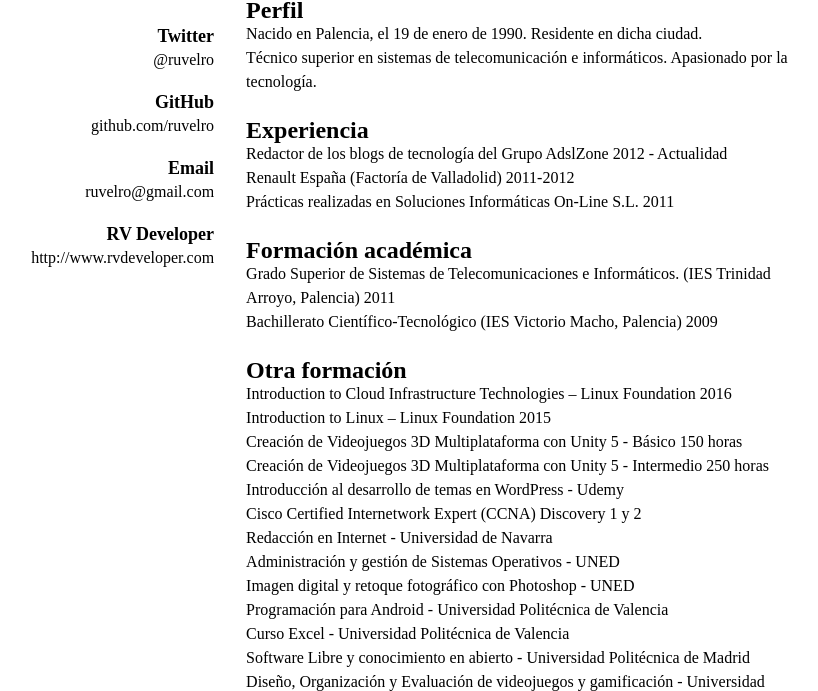
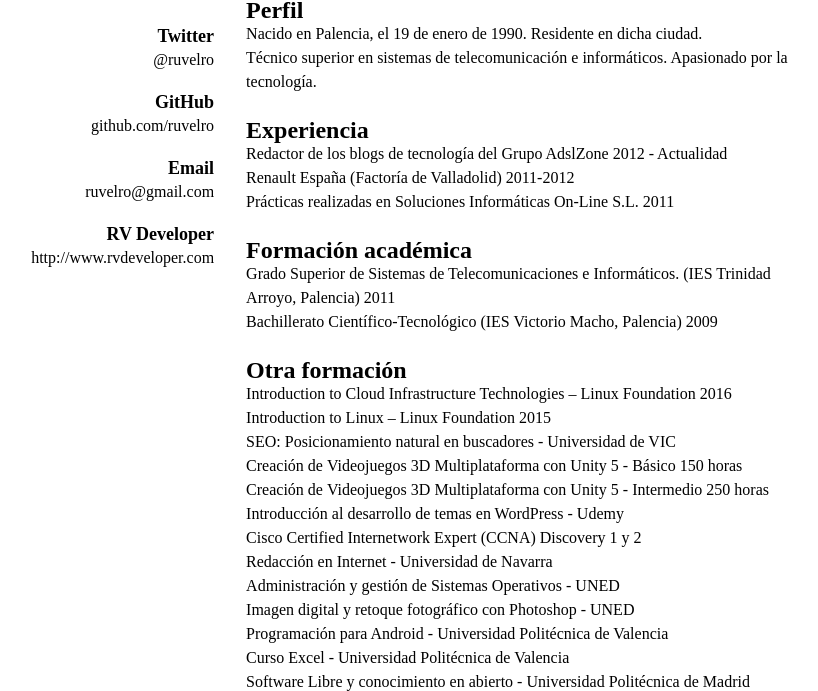
Before and after one commit to ruvelro/ruvelro.github.io, a plain HTML site: page index.html in a window 1280 px wide. Shown: the part 114-805 px from the top of the page, without its empty margins (228-1046 px from the left). Drawn offline with Linux system fonts and the light colour scheme.

Commit message:
SEO
Finalizado Curso de SEO

```diff
--- a/index.html
+++ b/index.html
@@ -94,6 +94,7 @@ a {
 	<ul>
 		<li>Introduction to Cloud Infrastructure Technologies – Linux Foundation 2016</li>
 		<li>Introduction to Linux – Linux Foundation 2015</li>
+		<li>SEO: Posicionamiento natural en buscadores - Universidad de VIC</li>
 		<li>Creación de Videojuegos 3D Multiplataforma con Unity 5 - Básico 150 horas</li>
 		<li>Creación de Videojuegos 3D Multiplataforma con Unity 5 - Intermedio 250 horas</li>
 		<li>Introducción al desarrollo de temas en WordPress - Udemy</li>
```
